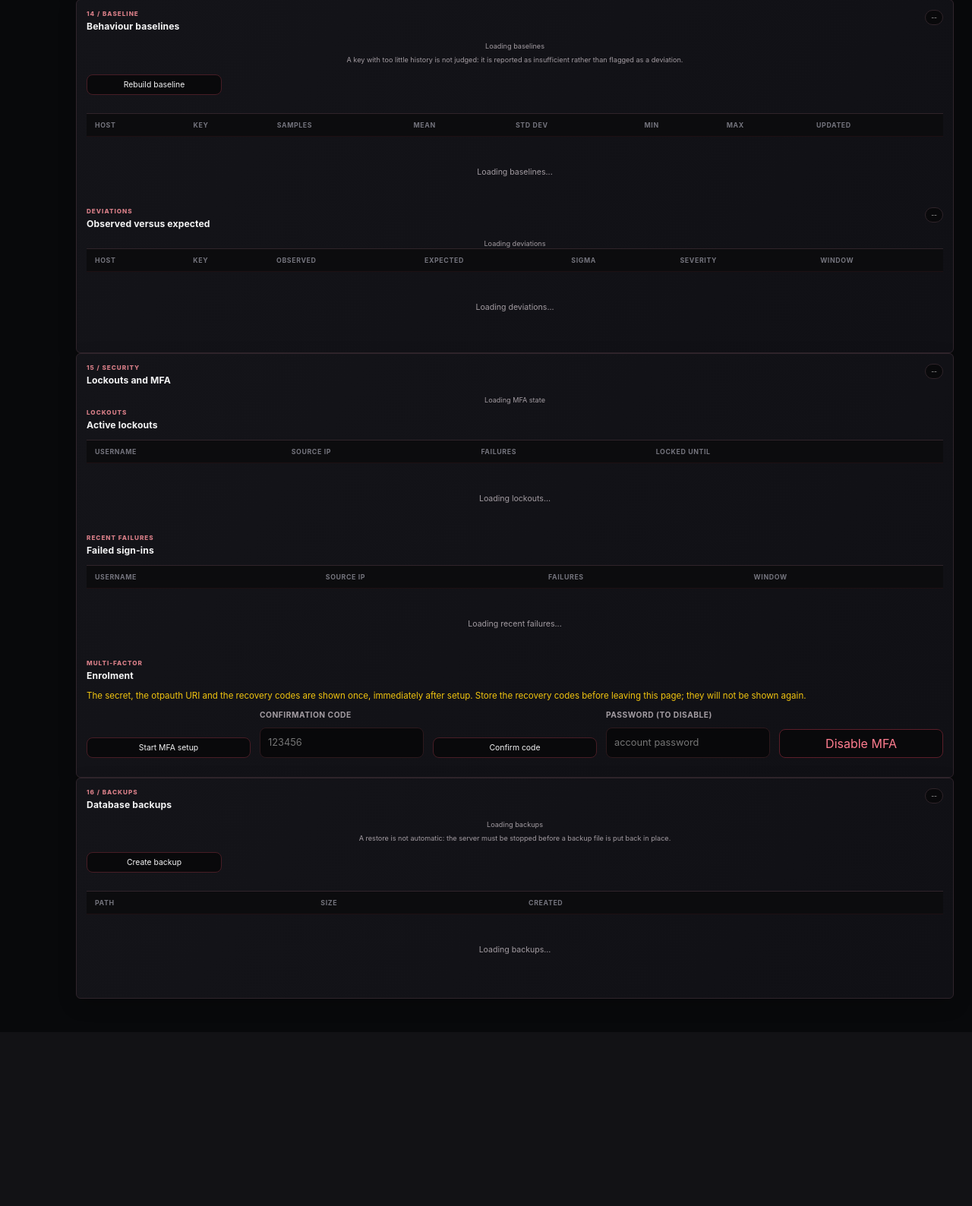
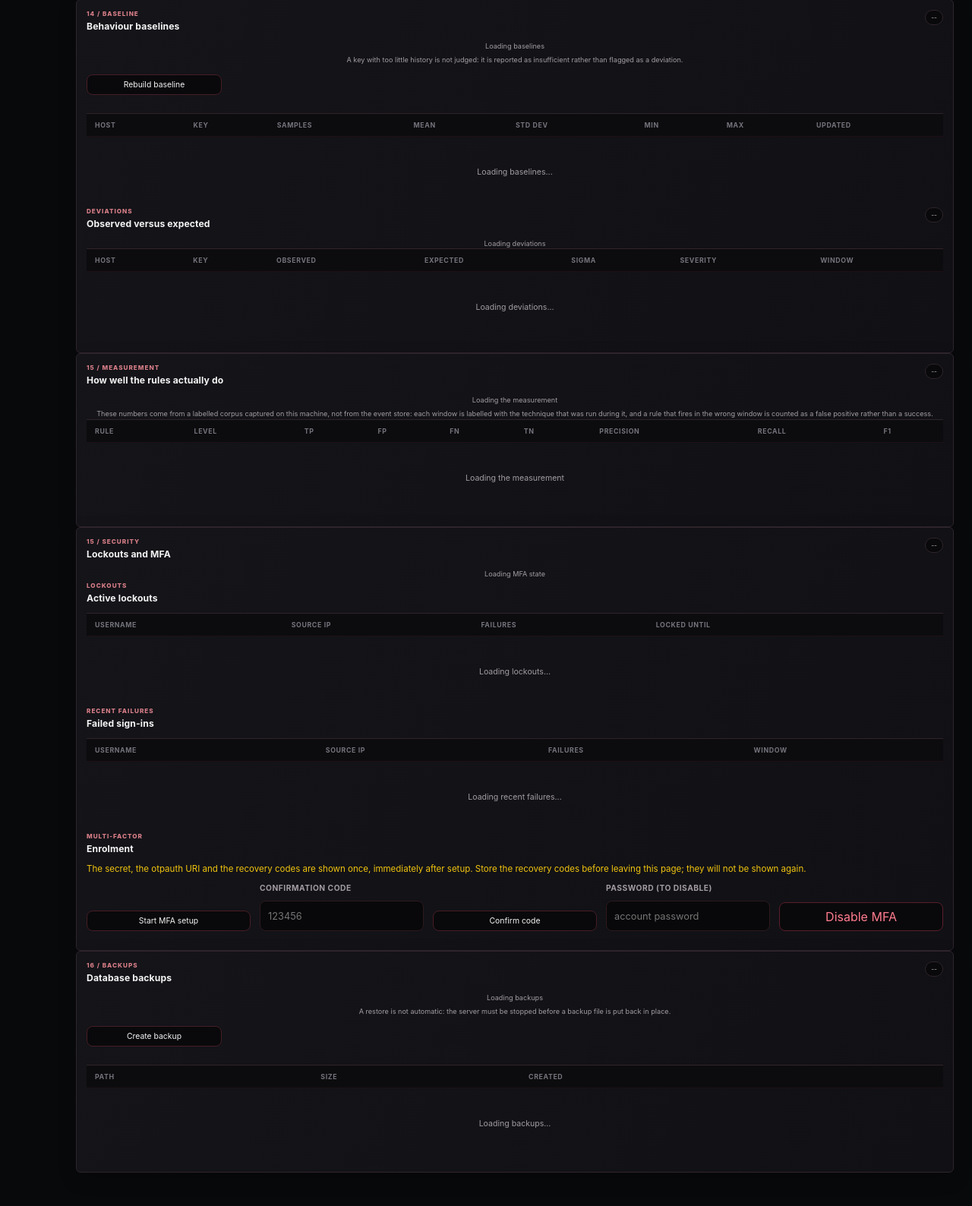
Before and after one commit to KhajaMoinuddinKhan/Cybersecurity-projects, a Flask app: page / in a window 1280 px wide. Shown: the part 3631-5219 px from the top of the page at 76% size. Before the commit the page ends 4946 px from the top, so only its background shows below. Run offline with Flask 3, Linux system fonts and the light colour scheme; tables that the repository leaves empty hold one stand-in row (values such as "Sample post"); some libraries are stand-ins or nearby versions.

Commit message:
Show the measurement in the console, and write down what it found
The numbers existed and were reproducible but nowhere a reader would meet them,
which is most of the way to not having measured anything. The console now has a
panel, and the endpoint behind it reports every rule's true and false positives,
its precision, recall and F1 against the captured corpus.

The panel says so when there is no corpus rather than rendering an empty table. A
blank measurement reads as a fault; an experiment nobody has run yet does not, and
on a machine that has not captured one -- which is every machine but this one,
since the corpus is real telemetry and is not committed -- that is the normal
case rather than an error. The endpoint explains itself and names the command
that would capture one.

Two things the first measurement found are now in the README where the rules are
described, because they change how the rules should be read. Not one of them
detects any of the five discovery techniques in the corpus, so the rule set has a
coverage gap rather than a set of rules that do not work. And
sysmon-network-connection-to-remote-port fires in every window it was shown,
benign ones included, so as written it carries no information -- which is worth
knowing before anyone tunes it.

The anomaly detector's result is written down the same way, caveat and all: it
separates attack windows from benign ones and survives nine of ten evasion
attempts, and it flags well over half of the benign events as anomalous, so it is
not deployable as it stands.

```diff
--- a/PROJECTS/siem-dashboard/src/app.py
+++ b/PROJECTS/siem-dashboard/src/app.py
@@ -1178,6 +1178,18 @@ def dashboard_app(
             }
         )
 
+    @app.get("/api/measurement")
+    def api_measurement():
+        """How well the rules actually do, and what the detector found.
+
+        This is the one endpoint whose answer does not come from the event store.
+        It reports the rules' measured accuracy against a corpus captured on this
+        machine, and when there is no corpus it says so plainly -- a blank table
+        would read as a fault rather than as an unexperimented one.
+        """
+        from .measure import measurement_snapshot
+        return jsonify(measurement_snapshot())
+
     @app.post("/api/correlate")
     def api_correlate():
         window = request.args.get("since", "120").strip()
--- a/PROJECTS/siem-dashboard/src/templates/dashboard.html
+++ b/PROJECTS/siem-dashboard/src/templates/dashboard.html
@@ -392,6 +392,22 @@
       </table>
     </div>
   </section>
+  <section class="panel measurement-panel" id="measurement">
+    <div class="panel-heading">
+      <div><span class="kicker">15 / MEASUREMENT</span><h2>How well the rules actually do</h2></div>
+      <span class="mini-chip" id="measurement-chip">--</span>
+    </div>
+    <p id="measurement-summary" class="chart-note">Loading the measurement</p>
+    <p id="measurement-note" class="chart-note">These numbers come from a labelled corpus captured on this machine, not from the event store: each window is labelled with the technique that was run during it, and a rule that fires in the wrong window is counted as a false positive rather than a success.</p>
+    <div class="table-wrap">
+      <table>
+        <thead><tr><th>Rule</th><th>Level</th><th>TP</th><th>FP</th><th>FN</th><th>TN</th><th>Precision</th><th>Recall</th><th>F1</th></tr></thead>
+        <tbody id="measurement-body"><tr><td colspan="9" class="table-empty">Loading the measurement</td></tr></tbody>
+      </table>
+    </div>
+    <p id="measurement-anomaly" class="chart-note"></p>
+  </section>
+
 
   <section class="panel security-panel" id="security">
     <div class="panel-heading">
@@ -1085,6 +1101,56 @@
         '<td><button class="detail-button" type="button" data-id="' + esc(event.id) + '">Details</button></td></tr>';
     }).join("");
     bindDetailButtons(body);
+  }
+
+  function showScore(value) {
+    return (value === null || value === undefined) ? "n/a" : Number(value).toFixed(2);
+  }
+
+  async function refreshMeasurement() {
+    var result = await apiJson("/api/measurement");
+    var body = el("measurement-body");
+    if (!result.ok || !result.data) {
+      text("measurement-summary", unavailableText(result));
+      text("measurement-chip", "unavailable");
+      body.innerHTML = '<tr><td colspan="9" class="table-empty">The measurement is not available on this server.</td></tr>';
+      return;
+    }
+    var data = result.data;
+    if (!data.available) {
+      // No corpus is an experiment not yet run, not a broken panel.
+      text("measurement-summary", data.reason || "No captured corpus on this host.");
+      text("measurement-chip", "no corpus");
+      body.innerHTML = '<tr><td colspan="9" class="table-empty">Capture a corpus with <code>' +
+        esc(data.how_to_capture || "") + '</code>, then reload.</td></tr>';
+      text("measurement-anomaly", "");
+      return;
+    }
+    var summary = data.summary || {};
+    text("measurement-summary", summary.headline || "");
+    text("measurement-chip", summary.rules_with_false_positives + " rule(s) with false positives");
+    body.innerHTML = (data.rules || []).map(function (row) {
+      var cls = row.tp > 0 ? "severity-low" : (row.fp > 0 ? "severity-high" : "");
+      return '<tr>' +
+        '<td>' + esc(row.rule_id) + '</td>' +
+        '<td><span class="' + cls + '">' + esc(row.severity || "-") + '</span></td>' +
+        '<td>' + row.tp + '</td><td>' + row.fp + '</td>' +
+        '<td>' + row.fn + '</td><td>' + row.tn + '</td>' +
+        '<td>' + showScore(row.precision) + '</td>' +
+        '<td>' + showScore(row.recall) + '</td>' +
+        '<td>' + showScore(row.f1) + '</td></tr>';
+    }).join("") || '<tr><td colspan="9" class="table-empty">No rules to measure.</td></tr>';
+
+    var anomaly = data.anomaly;
+    if (anomaly && anomaly.separation !== undefined) {
+      text("measurement-anomaly",
+        "A learned anomaly detector, trained on the benign windows only, flags " +
+        (anomaly.attack_flagged * 100).toFixed(1) + "% of attack-window events and " +
+        (anomaly.benign_flagged * 100).toFixed(1) + "% of benign ones (separation " +
+        anomaly.separation.toFixed(3) + "). " + (anomaly.attempts_note || ""));
+    } else {
+      text("measurement-anomaly", "");
+    }
   }
 
   async function refreshBaseline() {
@@ -1733,6 +1799,7 @@
     try { await refreshSearchSummary(); } catch (error) { console.error(error); }
     try { await refreshSearch(); } catch (error) { console.error(error); }
     try { await refreshBaseline(); } catch (error) { console.error(error); }
+    try { await refreshMeasurement(); } catch (error) { console.error(error); }
     try { await refreshSecurity(); } catch (error) { console.error(error); }
     try { await refreshBackups(); } catch (error) { console.error(error); }
   }
```
Also changed, not shown: PROJECTS/siem-dashboard/src/measure.py (+71 -1 lines), PROJECTS/siem-dashboard/tests/test_measure.py (+102 -0 lines), PROJECTS/siem-dashboard/README.md.
